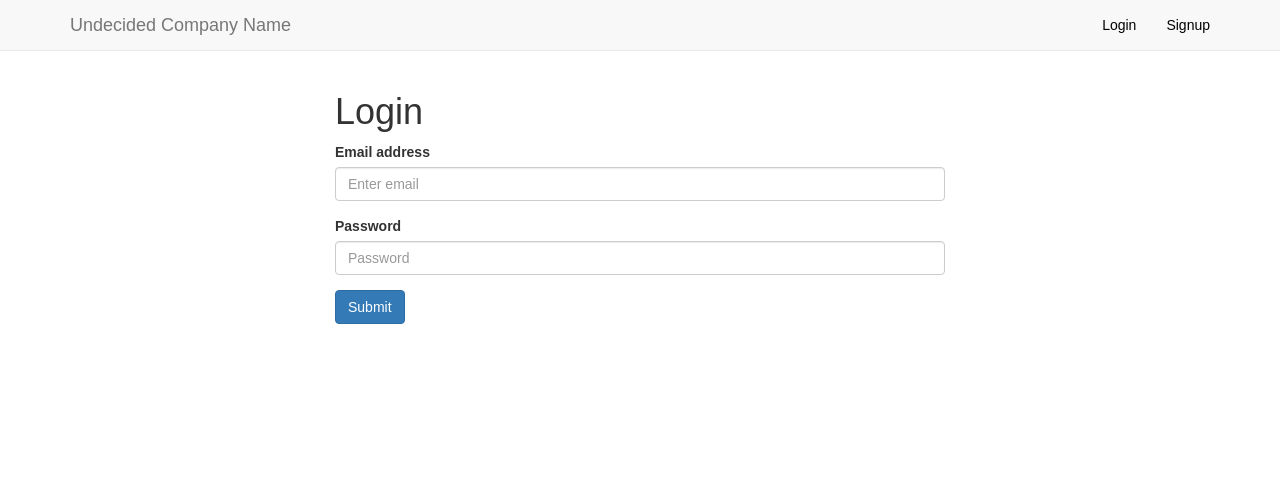
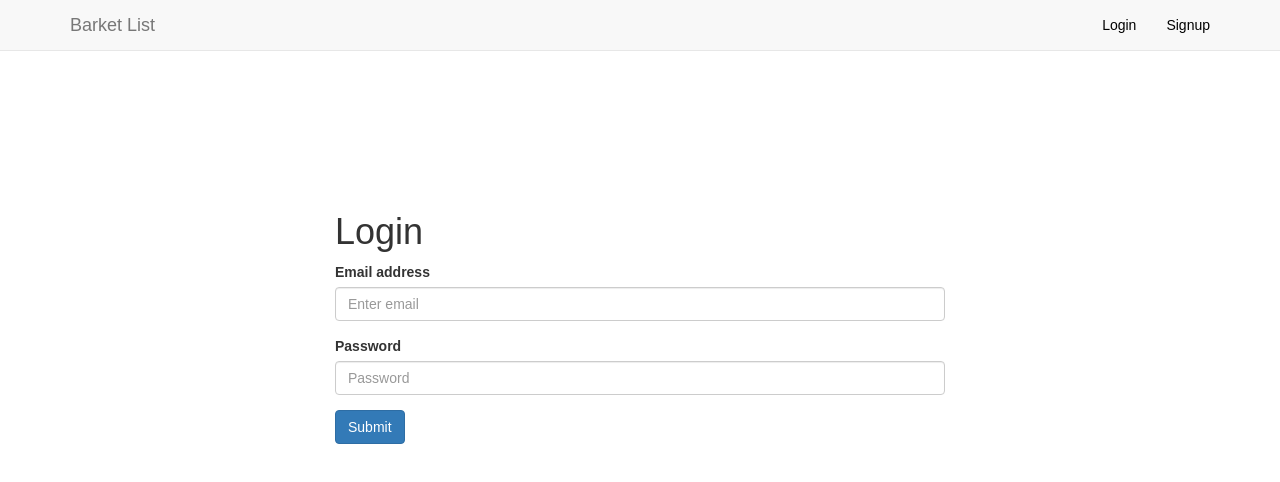
Before and after one commit to yangtheng/project-4-react, a React (Create React App) app: page /login in a window 1280 px wide. Shown: the top 482 px of the page. Built offline with nearby package versions, Linux system fonts and the light colour scheme.

Commit message:
adjust css for login

```diff
--- a/src/Login.js
+++ b/src/Login.js
@@ -39,7 +39,7 @@ class Login extends Component {
       )
     } else {
       return (
-        <div className='col-sm-6 col-sm-offset-3'>
+        <div className='col-sm-6 col-sm-offset-3' style={{marginTop: '15vh'}}>
           {redirect}
           {authFailAlert}
           <h1>Login</h1>
--- a/src/Nav.js
+++ b/src/Nav.js
@@ -31,7 +31,7 @@ class Navigation extends Component {
       <Navbar fixedTop collapseOnSelect>
         <Navbar.Header>
           <Navbar.Brand>
-            <Link to='/'>Undecided Company Name</Link>
+            <Link to='/'>Barket List</Link>
           </Navbar.Brand>
           <Navbar.Toggle />
         </Navbar.Header>
--- a/src/loading.css
+++ b/src/loading.css
@@ -1,4 +1,4 @@
 .loading {
   display: inline-block;
-  margin: 40vh 48vw;
+  margin: 36vh 46vw;
 }
```
